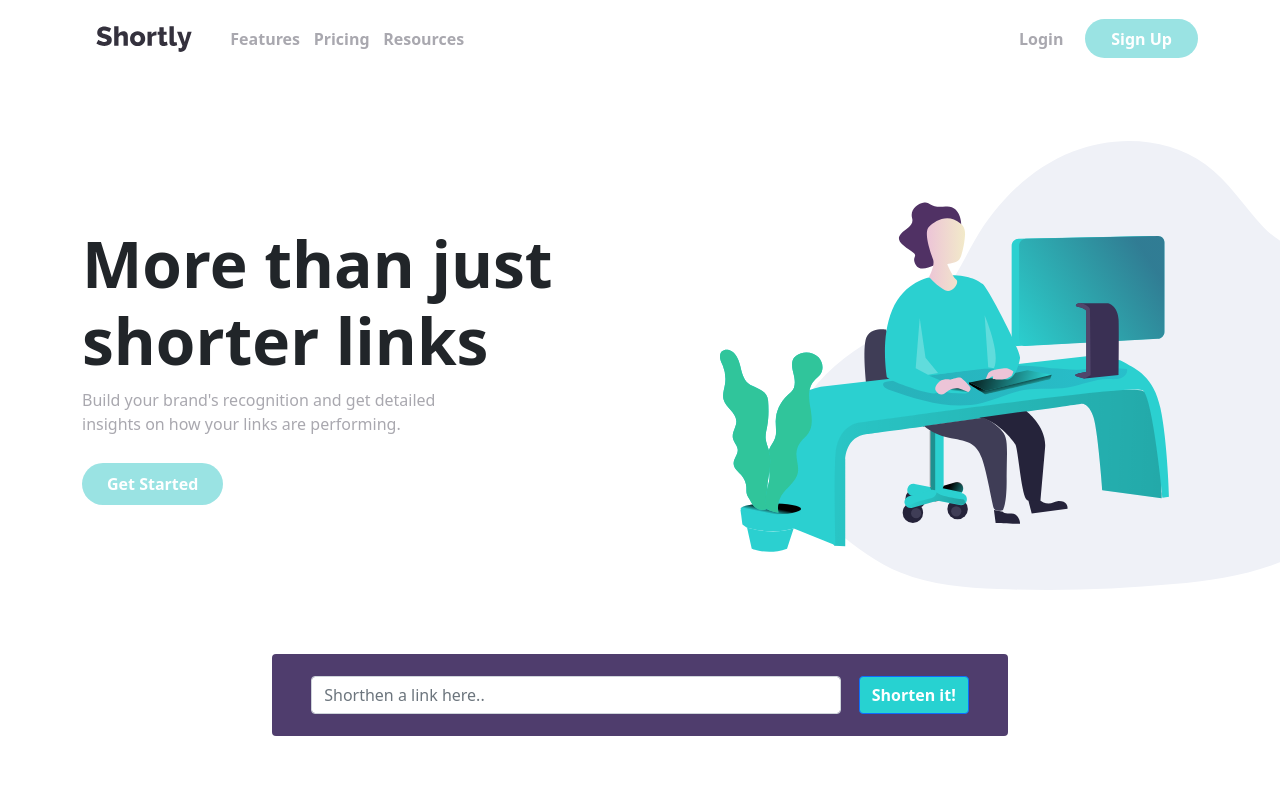
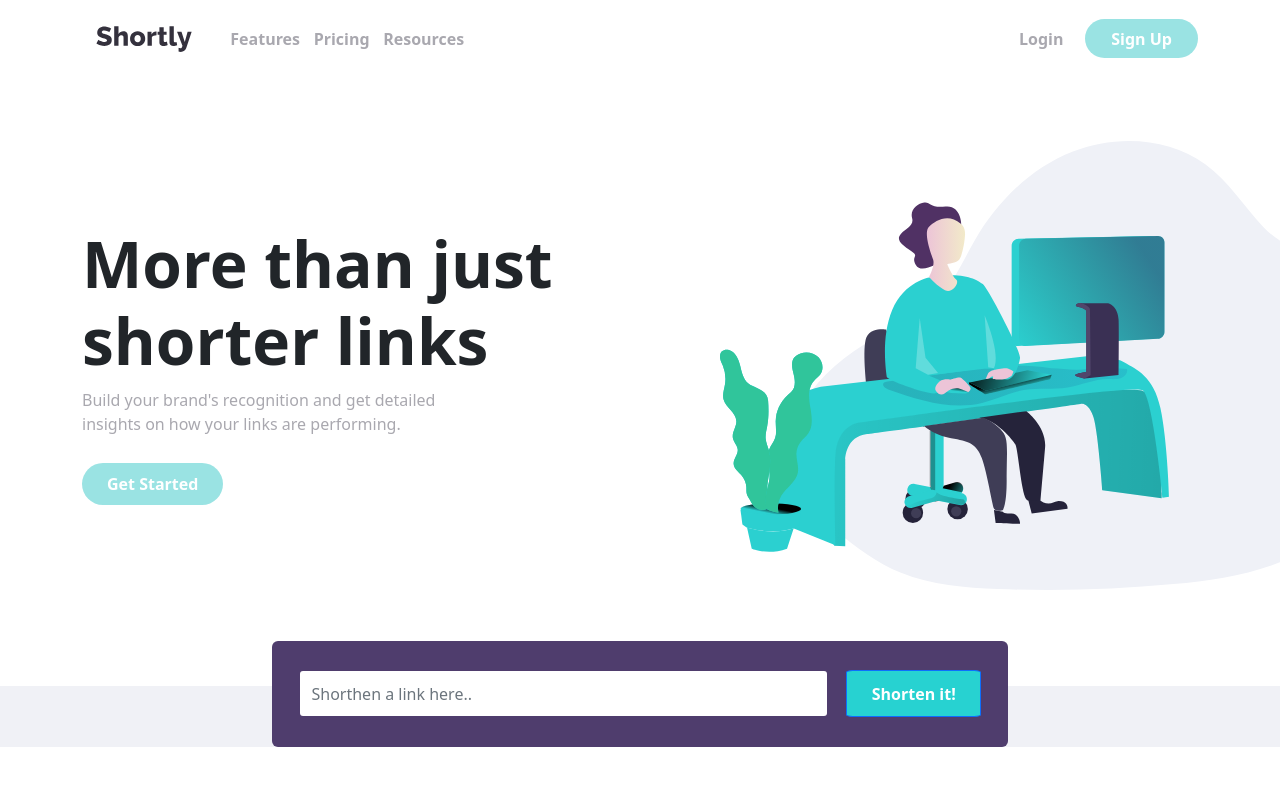
Before and after one commit to RahimliZakir/React-URL-Shortener-App, a React (Create React App) app: page / in a window 1280 px wide. Shown: the top 786 px of the page. Built offline with nearby package versions, Linux system fonts and the light colour scheme.

Commit message:
From Component Done

```diff
--- a/src/assets/scss/_form.scss
+++ b/src/assets/scss/_form.scss
@@ -1,23 +1,69 @@
+#form {
+  background-color: #f0f1f6;
+
+  .container {
+    .row {
+      .col-md-8 {
+        margin-top: -4%;
+
         #term-form {
           background-color: $common-color;
-  padding: 3% 2%;
-  border-radius: 4px;
+          padding: 4% 2%;
+          border-radius: 6px;
+
+          div {
             justify-content: center;
 
             .form-input {
               width: 75%;
               box-shadow: none !important;
+              border: 1px solid transparent;
+            }
+
+            .form-input.is-validation {
+              border: 1px solid red;
             }
 
             button {
               background-color: $btn-color;
               margin-left: 2.5%;
+              border-radius: 5%;
               font-weight: 600;
               box-shadow: none !important;
+              padding: 1.5% 3.5%;
             }
           }
+
+          .text-validation {
+            margin-left: 2.75% !important;
+          }
+        }
+
+        .list-group {
+          .list-group-item {
+            .row {
+              .link-response-right {
+                @include Flexing(center, flex-end);
 
                 .copy-btn {
                   float: right;
                   box-shadow: none !important;
+                  background-color: #2cd0ce;
+                  border: none !important;
+                  padding: 2.5% 9.5%;
+                  color: white;
+                  font-weight: 600;
+                  transition: 0.3s;
                 }
+
+                .copied {
+                  background-color: #3a3053;
+                }
+              }
+            }
+          }
+        }
+      }
+    }
+  }
+}
--- a/src/assets/scss/_getstarted.scss
+++ b/src/assets/scss/_getstarted.scss
@@ -1,5 +1,5 @@
 #get-started {
-  padding: 5% 0;
+  padding: 5% 0 7.5% 0;
 
   .container {
     .row {
--- a/src/components/Form.js
+++ b/src/components/Form.js
@@ -6,6 +6,7 @@ import { useCopyClipboard } from "../hooks";
 const Form = () => {
   const [data, setData] = useState("");
   const [url, setUrl] = useState([]);
+  const [error, setError] = useState("");
 
   const [isCopied, copyClipboard] = useCopyClipboard();
 
@@ -15,6 +16,8 @@ const Form = () => {
 
   const handleFormSubmit = async (e) => {
     e.preventDefault();
+
+    if (data === "") setError("Please add alink");
 
     const {
       data: { result },
@@ -33,6 +36,7 @@ const Form = () => {
     ]);
 
     setData("");
+    setError("");
   };
 
   return (
@@ -40,31 +44,47 @@ const Form = () => {
       <Container>
         <Row className="justify-content-center">
           <Col md="8">
-            <form id="term-form" className="d-flex" onSubmit={handleFormSubmit}>
+            <form id="term-form" onSubmit={handleFormSubmit}>
+              <div className="d-flex">
                 <input
-                className="form-control form-input"
+                  className={`form-control form-input ${
+                    error === "" ? "" : "is-validation"
+                  }`}
                   placeholder="Shorthen a link here.."
                   value={data}
                   onChange={(e) => setData(e.target.value)}
                 />
                 <Button type="submit">Shorten it!</Button>
+              </div>
+              {<p className="text-danger text-validation">{error}</p>}
             </form>
             <ListGroup>
               {url?.map((item, index) => {
                 return (
-                  <ListGroup.Item key={index + 1}>
-                    <span>Shorten:</span>
-                    <a href={item.short} target="_blank" rel="noreferrer">
+                  <ListGroup.Item key={index + 1} className="my-3">
+                    <Row className="align-items-center">
+                      <Col lg="6" md="6" className="link-response-left">
+                        {item.real}
+                      </Col>
+                      <Col lg="6" md="6" className="link-response-right">
+                        <a
+                          href={item.short}
+                          target="_blank"
+                          rel="noreferrer"
+                          className="me-3"
+                          style={{ color: "#2CD0CE" }}
+                        >
                           {item.short}
                         </a>
-                    <span className="ms-2">Real: {item.real}</span>
                         <Button
                           variant={isCopied ? "primary" : "warning"}
-                      className="copy-btn"
+                          className={`copy-btn ${isCopied ? "copied" : ""}`}
                           onClick={() => handleCopy(item.short)}
                         >
-                      {isCopied ? "Copied" : "Copy"}
+                          {isCopied ? "Copied!" : "Copy"}
                         </Button>
+                      </Col>
+                    </Row>
                   </ListGroup.Item>
                 );
               })}
```
Also changed, not shown: src/assets/scss/style.scss (line endings or trailing spaces). Lines whose indentation alone changed are shown as unchanged.
